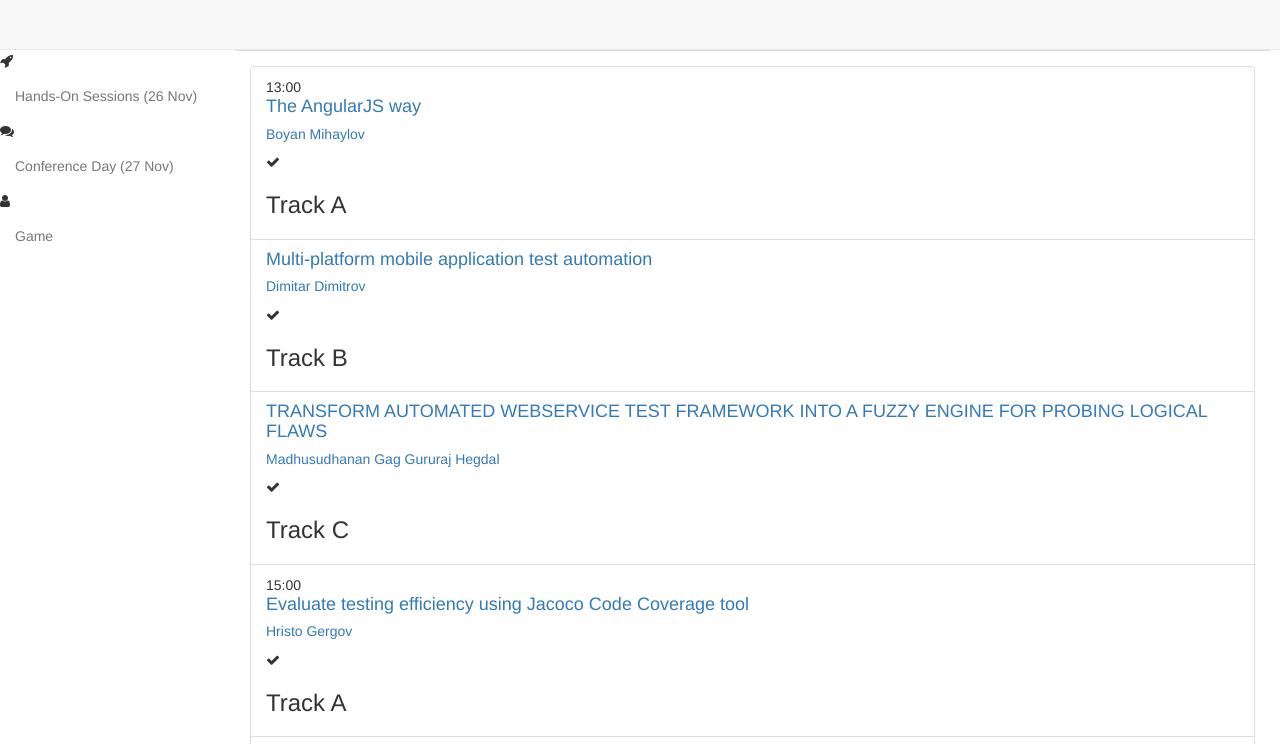
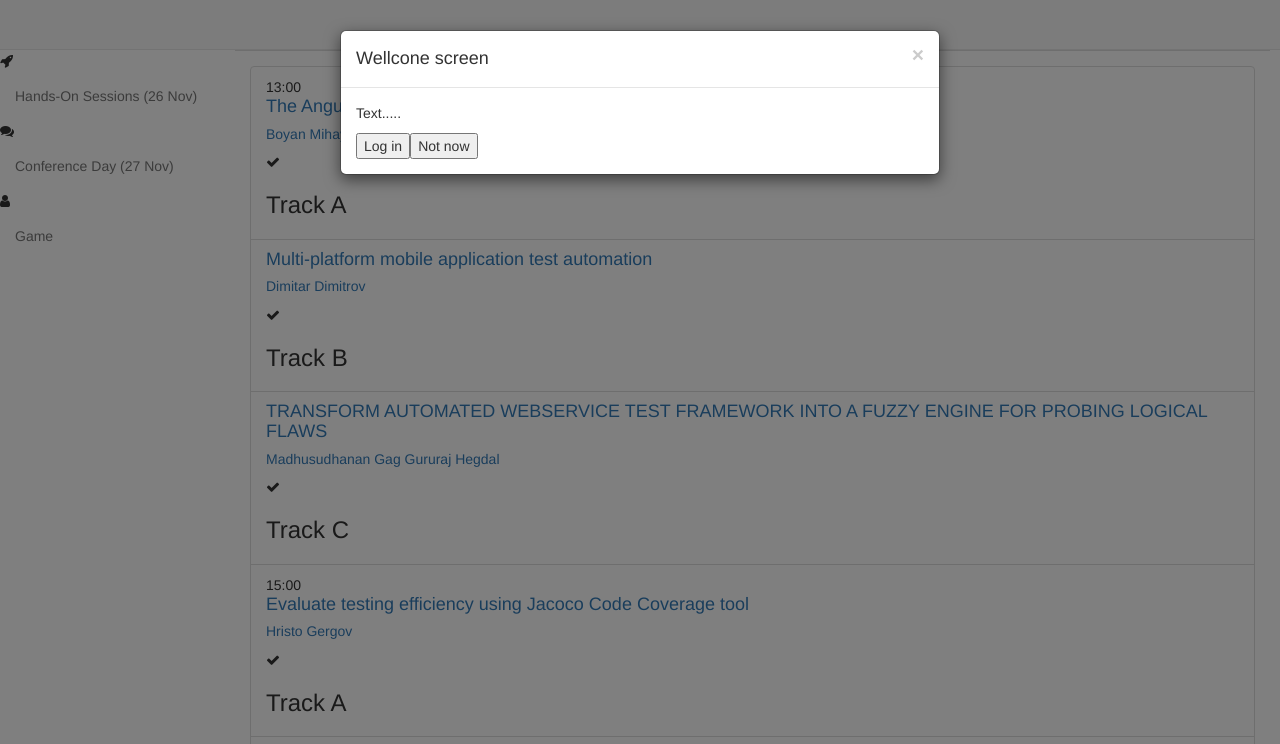
Before and after one commit to dgiormov/ista.agenda.builder.web, a website: page app/index.html in a window 1280 px wide. Shown: the top 744 px of the page. Drawn offline with nearby package versions, Linux system fonts and the light colour scheme; some packages are replaced by stand-ins of ours; files that its build step writes are made by us from their sources.

Commit message:
Adding basic welcome screen

```diff
--- a/app/index.html
+++ b/app/index.html
@@ -105,8 +105,23 @@
 	</div><!-- /.modal -->
 	<!-- End of Login dialog -->
 
-
-
+  <!-- Welcome Modal dialog-->
+  <div class="modal fade" id="wellcomeModal" ng-controller="wellcomeModalCtrl">
+    <div class="modal-dialog">
+      <div class="modal-content">
+        <div class="modal-header">
+          <button type="button" class="close" data-dismiss="modal" aria-hidden="true">×</button>
+          <h4 class="modal-title">Wellcone screen</h4>
+        </div>
+        <div class="modal-body">
+          <p>Text.....</p>
+          <button data-dismiss="modal" ng-click="goToLogin()">Log in</buttton>
+          <button data-dismiss="modal" ng-click="hide()">Not now</buttton>
+        </div>
+      </div><!-- /.modal-content -->
+    </div><!-- /.modal-dialog -->
+  </div><!-- /.modal -->
+  <!-- End of Welcome Modal dialog -->
     <!-- build:js(.) scripts/oldieshim.js -->
     <!--[if lt IE 9]>
     <script src="bower_components/es5-shim/es5-shim.js"></script>
--- a/app/scripts/app.js
+++ b/app/scripts/app.js
@@ -38,14 +38,26 @@ angular
       .otherwise({
         redirectTo: '/days/26'
       });
-  }).controller('LoginCtrl', function($scope, UserService){
+  }).controller('LoginCtrl', function($scope, UserService) {
     $scope.userDetails = UserService.get(function(data) {
-		  if(data.hasCookie && !data.isLogged){
-			  window.location = "authorize?provider=auto"
+      if (data.hasCookie && !data.isLogged) {
+        window.location = 'authorize?provider=auto';
       }
-		  debugger;
     });
-  })/**
+  }).controller('wellcomeModalCtrl', function($scope, $cookies) {
+    if (!$cookies.hideWellcome) {
+      $('#wellcomeModal').modal('show');
+    }
+    $scope.goToLogin = function() {
+      $('#loginModal').modal('show');
+      $scope.hide();
+    };
+
+    $scope.hide = function() {
+      $cookies.hideWellcome = true;
+    };
+  })
+  /**
    * $http interceptor.
    * On 401 response (without 'ignoreAuthModule' option) stores the request
    * and broadcasts 'event:auth-loginRequired'.
```
Also changed, not shown: 1 other file. Lines whose indentation alone changed are shown as unchanged.
